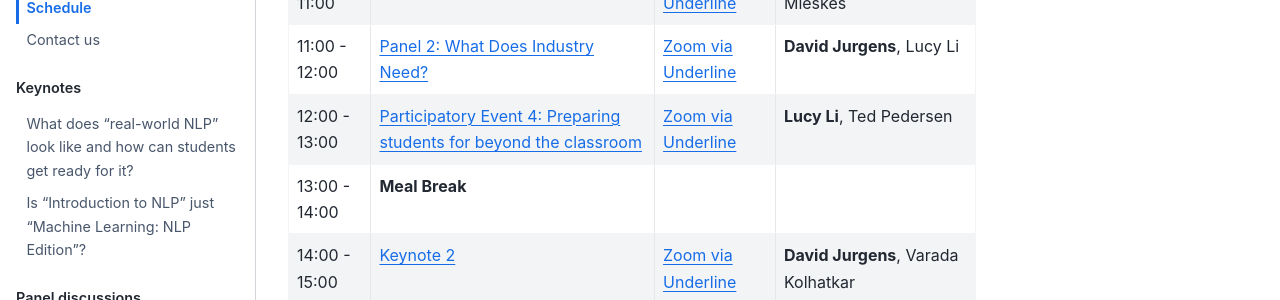
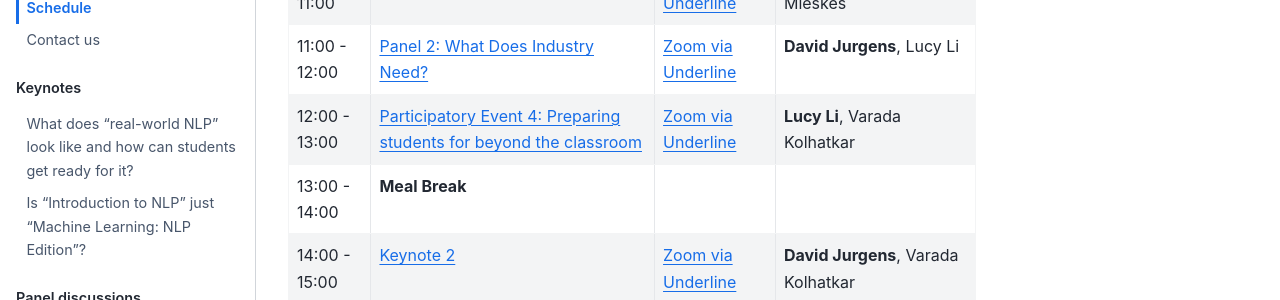
Before and after one commit to TeachingNLP/workshop-book, a Jupyter Book: the page built from schedule.md, in a window 1280 px wide and 900 px high, scrolled down 1477 px. Shown: the part 299-599 px from the top of the window. Built offline with Jupyter Book 1.0.4 settings and Sphinx 7.4.7 and the Sphinx Book theme 1.1.4, drawn with Linux system fonts in a browser that asks for light colours.

Commit message:
updating

```diff
--- a/schedule.md
+++ b/schedule.md
@@ -35,7 +35,7 @@ Each session will have a primary facilitator (names in boldface) and a helper. I
 | :---------------- | :------------------------------ | :----------------- | :----------------- |
 | 10:00 - 11:00 |    [Oral Presentation 2](oral-talks/talk2.md) |         [Zoom via Underline](https://underline.io/events/122/sessions?eventSessionId=4303)            |   **Ted Pedersen**, Margot Mieskes                  |  |
 | 11:00 - 12:00 |  [Panel 2: What Does Industry Need?](panels/industry.md) |         [Zoom via Underline](https://underline.io/events/122/sessions?eventSessionId=4303)  | **David Jurgens**, Lucy Li  |
-| 12:00 - 13:00 |  [Participatory Event 4: Preparing students for beyond the classroom](activities/industry-panel-follow-up.md) |         [Zoom via Underline](https://underline.io/events/122/sessions?eventSessionId=4303)            | **Lucy Li**, Ted Pedersen |
+| 12:00 - 13:00 |  [Participatory Event 4: Preparing students for beyond the classroom](activities/industry-panel-follow-up.md) |         [Zoom via Underline](https://underline.io/events/122/sessions?eventSessionId=4303)            | **Lucy Li**, Varada Kolhatkar |
 | 13:00 - 14:00  |    **Meal Break**                              |                        |                     |  |
 | 14:00 - 15:00  |  [Keynote 2](keynotes/jason_eisner.md)   |         [Zoom via Underline](https://underline.io/events/122/sessions?eventSessionId=4303)  | **David Jurgens**, Varada Kolhatkar  |
 | 15:00 - 16:00  |    [Participatory Event 5: Keynote follow up and feedback](activities/feedback.md)          |         [Zoom via Underline](https://underline.io/events/122/sessions?eventSessionId=4302)            |  **Margot Mieskes**, Ted Pedersen |
```
